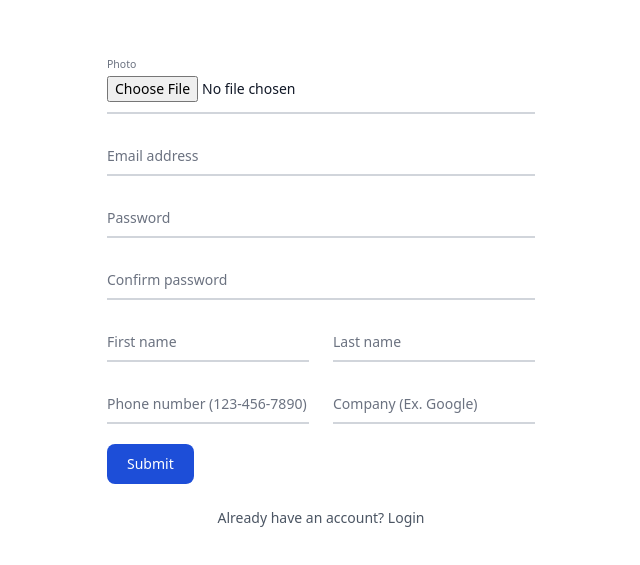
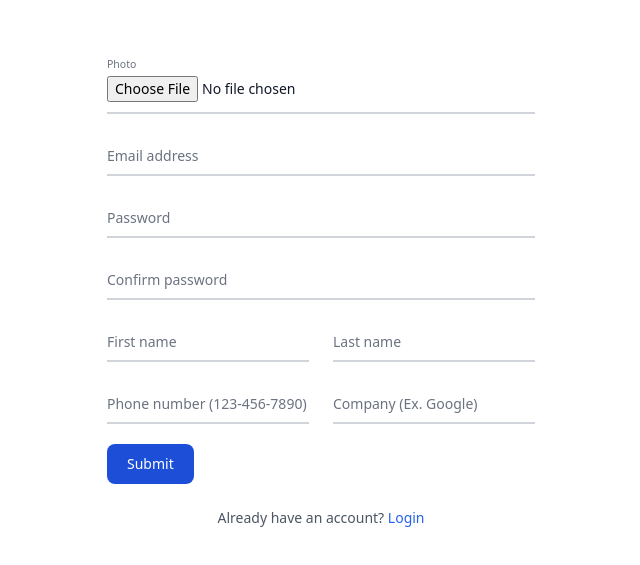
Before and after one commit to EstebanMa12/invite-team-members, a React (Vite) app: page /register in a window 1280 px wide. Shown: the part 103-668 px from the top of the page, without its empty margins (319-959 px from the left). Built offline with nearby package versions, Linux system fonts and the light colour scheme; no server answers.

Commit message:
Refactor Register page and update AppRouter

```diff
--- a/src/pages/Register/index.jsx
+++ b/src/pages/Register/index.jsx
@@ -21,7 +21,7 @@ const Register = () => {
             phoneNumber: data.phoneNumber,
             company: data.company,
         }
-        console.log(userData);
+        // console.log(userData);
         dispatch(createAnAccountAsync(userData));
     }
     return (
@@ -40,7 +40,7 @@ const Register = () => {
             <form className="max-w-md mx-auto"
                 onSubmit={handleSubmit(handleRegister)}
             >
-                {/* image input */}
+
                 <div className="relative z-0 w-full mb-5 group">
                     <input type="file" name="photoUrl" id="photoUrl" className="block py-2.5 px-0 w-full text-sm text-gray-900 bg-transparent border-0 border-b-2 border-gray-300 appearance-none dark:text-white dark:border-gray-600 dark:focus:border-blue-500 focus:outline-none focus:ring-0 focus:border-blue-600 peer" placeholder=" "  {...register("photoUrl")} />
                     <label htmlFor="photoUrl" className="peer-focus:font-medium absolute text-sm text-gray-500 dark:text-gray-400 duration-300 transform -translate-y-6 scale-75 top-3 -z-10 origin-[0] peer-focus:start-0 rtl:peer-focus:translate-x-1/4 peer-focus:text-blue-600 peer-focus:dark:text-blue-500 peer-placeholder-shown:scale-100 peer-placeholder-shown:translate-y-0 peer-focus:scale-75 peer-focus:-translate-y-6">Photo</label>
@@ -92,8 +92,11 @@ const Register = () => {
                 <button type="submit" className="text-white bg-blue-700 hover:bg-blue-800 focus:ring-4 focus:outline-none focus:ring-blue-300 font-medium rounded-lg text-sm w-full sm:w-auto px-5 py-2.5 text-center dark:bg-blue-600 dark:hover:bg-blue-700 dark:focus:ring-blue-800">Submit</button>
             </form>
             <div className="flex items-center justify-center mt-6">
-                <Link to="/login" className="text-sm text-gray-600 dark:text-gray-200 hover:text-gray-500">Already have an account? Login</Link>
-                </div>
+                <p className="text-sm text-gray-600 dark:text-gray-200">
+                    Already have an account?
+                    <Link to="/login" className="font-medium text-primary-600 hover:underline dark:text-primary-500"> Login</Link>
+                </p>
+            </div>
         </div>
     )
 }
--- a/src/router/AppRouter.jsx
+++ b/src/router/AppRouter.jsx
@@ -43,12 +43,12 @@ function AppRouter(){
         <BrowserRouter>
             <Routes>
                 <Route path="/">
-                    <Route element={<PublicRoutes isAunthenticate={false}/>}>
+                    <Route element={<PublicRoutes isAunthenticate={isAunthenticate}/>}>
                         <Route path="login" element={<Login/>} />
                         <Route path="login/phone" element={<LoginWithPhone/>} />
                         <Route path="register" element={<Register/>} />
                     </Route>
-                    <Route element={<PrivatedRoutes isAunthenticate={true}/>}>
+                    <Route element={<PrivatedRoutes isAunthenticate={isAunthenticate}/>}>
                         <Route path="home" element={<Home/>} />
                         <Route index element={<Home/>}/>
                     </Route>
```
